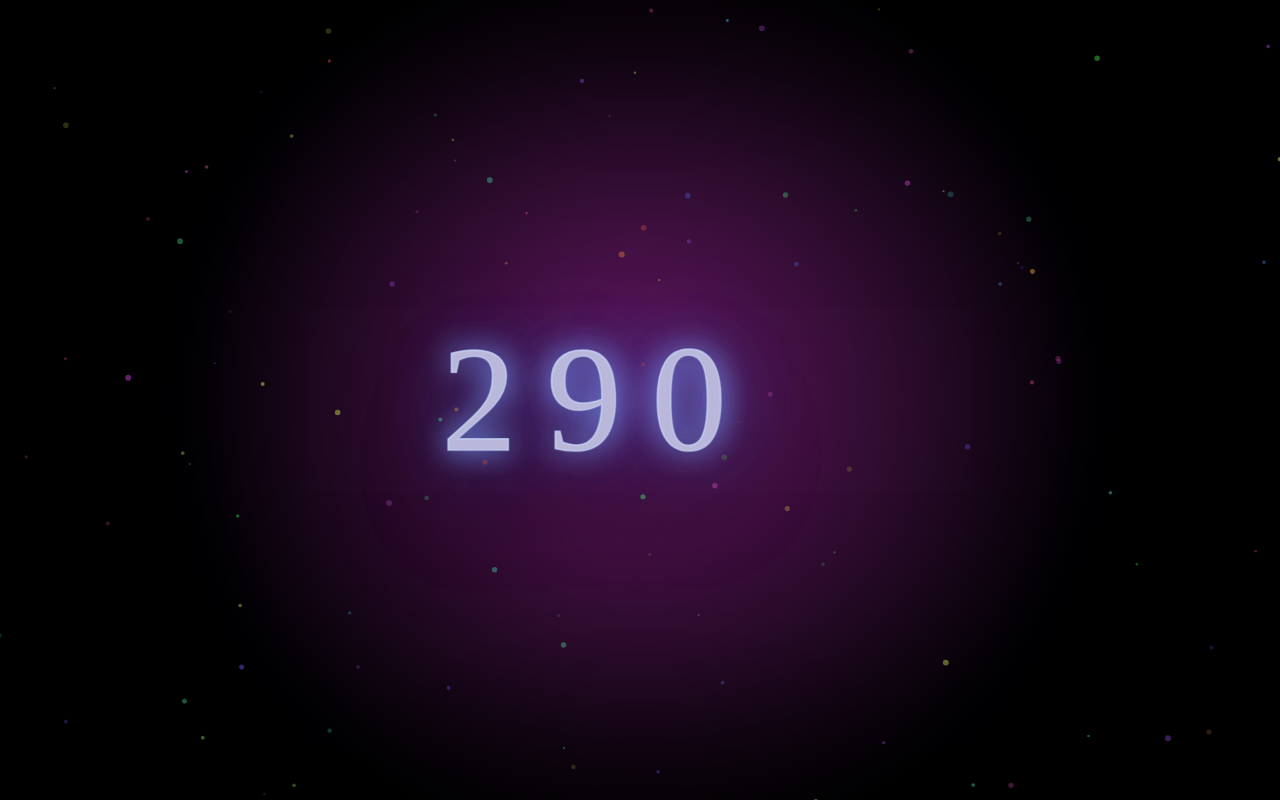
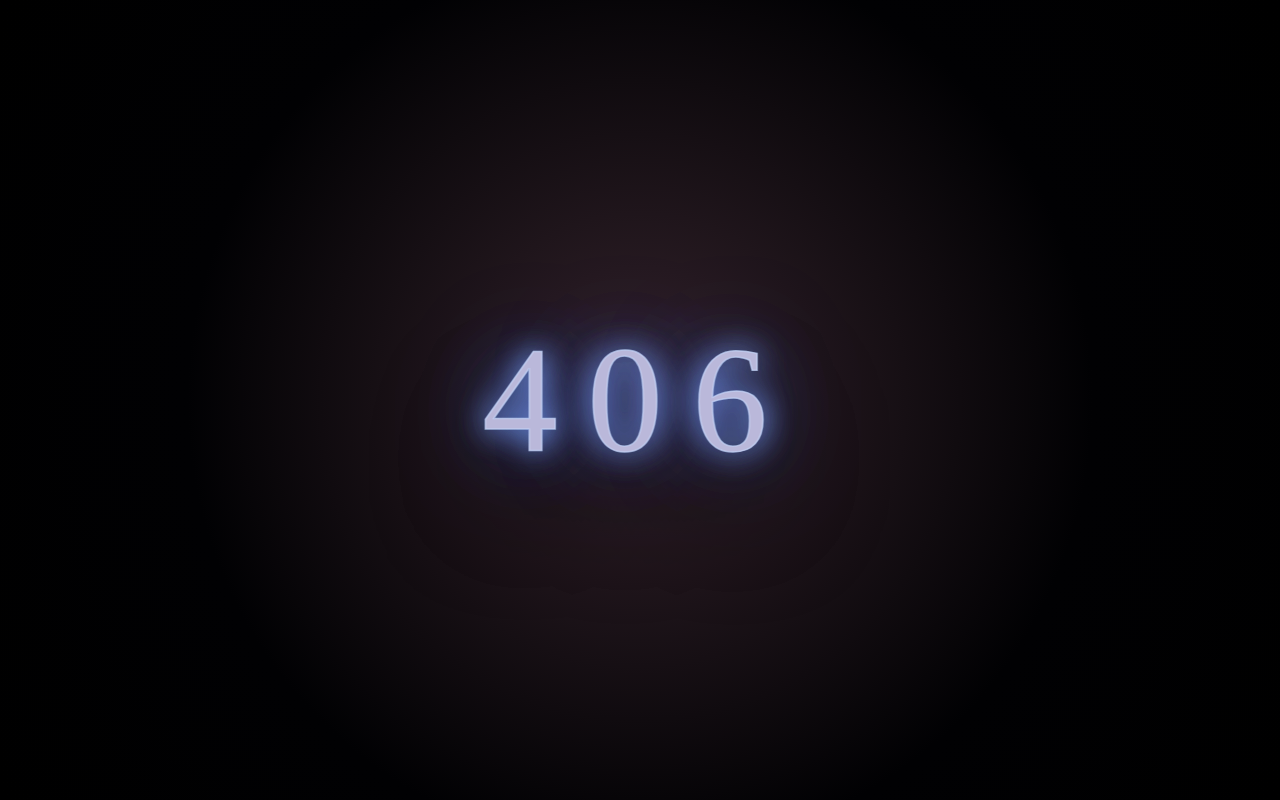
Before and after one commit to kominnga/newyear-2026-animation-2, a plain HTML site: page index.html in a window 1280 px wide. Drawn offline with Linux system fonts and the light colour scheme.

Commit message:
Update index.html

```diff
--- a/index.html
+++ b/index.html
@@ -2,20 +2,21 @@
 <html lang="ja">
 <head>
 <meta charset="UTF-8">
-<title>NEW YEAR 2026 — FULL MAX EFFECT</title>
+<title>NEW YEAR 2026 — ULTIMATE 3D LIGHT SHOW</title>
 <meta name="viewport" content="width=device-width, initial-scale=1">
 <style>
-html,body{margin:0;width:100%;height:100%;overflow:hidden;background:#000;perspective:4000px;font-family:"Yu Mincho","Hiragino Mincho ProN",serif;}
-#bg{position:absolute; inset:0; background:#000; transition:filter .2s ease, transform .2s ease;}
-#flash{position:absolute; inset:0; background:#dfe9ff; opacity:0; pointer-events:none; mix-blend-mode:screen;}
-#vignette{position:absolute; inset:0; pointer-events:none; box-shadow:inset 0 0 400px rgba(0,0,0,.95);}
-#stage{position:absolute; inset:0; transform-style:preserve-3d;}
-.num{position:absolute; top:50%; left:50%; font-size:150px; letter-spacing:.2em;color:#f8fbff; transform-style:preserve-3d; -webkit-text-stroke:1.5px rgba(200,220,255,.55); text-shadow:0 0 30px rgba(120,160,255,.8),0 0 90px rgba(80,120,255,.6),0 50px 120px rgba(0,0,0,.95);}
+html,body{margin:0;width:100%;height:100%;overflow:hidden;background:#000;perspective:5000px;font-family:"Yu Mincho","Hiragino Mincho ProN",serif;}
+#bg{position:absolute;inset:0;background:radial-gradient(circle at center,#0c0c20 0%,#010103 60%,#000 100%);transition:filter .2s ease, transform .2s ease;}
+#flash{position:absolute;inset:0;background:#fff;opacity:0;pointer-events:none;mix-blend-mode:screen;}
+#stage{position:absolute;inset:0;transform-style:preserve-3d;}
+.num{position:absolute;top:50%;left:50%;font-size:150px;letter-spacing:.2em;color:#f8fbff;transform-style:preserve-3d;
+  -webkit-text-stroke:1.5px rgba(200,220,255,.55);
+  text-shadow:0 0 30px rgba(120,160,255,.8),0 0 90px rgba(80,120,255,.6),0 50px 120px rgba(0,0,0,.95);}
 .red{color:#ff6a6a;opacity:.45;}
 .blue{color:#6ab6ff;opacity:.45;}
-#message{position:absolute; top:50%; left:50%; transform:translate(-50%,-50%); font-size:48px; letter-spacing:.15em; color:#f8fbff; opacity:0; white-space:nowrap;}
-.char{display:inline-block; transform-style:preserve-3d;}
-canvas{position:absolute; inset:0; pointer-events:none; z-index:10;}
+#message{position:absolute;top:50%;left:50%;transform:translate(-50%,-50%);font-size:64px;letter-spacing:.15em;color:#f8fbff;opacity:0;white-space:nowrap;}
+.char{display:inline-block;transform-style:preserve-3d;}
+canvas{position:absolute;inset:0;pointer-events:none;z-index:10;}
 </style>
 </head>
 <body>
@@ -28,7 +29,6 @@ canvas{position:absolute; inset:0; pointer-events:none; z-index:10;}
   <div class="num blue">1</div>
 </div>
 <div id="message"></div>
-<div id="vignette"></div>
 
 <script>
 const nums=document.querySelectorAll(".num");
@@ -39,112 +39,80 @@ const canvas=document.getElementById("effects");
 const ctx=canvas.getContext("2d");
 let W=canvas.width=window.innerWidth,H=canvas.height=window.innerHeight;
 
-// ========== physics & state ==========
-let y=-360, vy=0, z=0, vz=0, rotZ=0, rotZVel=0, shakePower=0, frame=0;
-let finished=false, alignFront=false, coreDrop=false, ended=false, prevVal=0;
+/* state */
+let frame=0,y=-360,vy=0,z=0,vz=0,rotZ=0,rotZVel=0,shakePower=0,hShake=0;
+let finished=false,alignFront=false,coreDrop=false,prevVal=0;
 const max=2026;
-let messageExploded=false, particles=[], lightRays=[], textParticles=[], outlineRays=[], bgParticles=[];
-let showBlessEffect=false;
-let cameraShakeX=0, cameraShakeY=0;
-let finalRotateY=0;
+let messageExploded=false;
+let particles=[],lightRays=[],textParticles=[],outlineRays=[],petals=[];
+let sunsetProgress=0;
 
-// ========== helpers ==========
+/* flash & bg helpers */
 const blueFlash=()=>{flash.style.opacity=1; setTimeout(()=>flash.style.opacity=0,120);};
-const distortBG=()=>{bg.classList.add("distort"); setTimeout(()=>bg.classList.remove("distort"),180);};
+const distortBG=()=>{bg.classList.add("bg-distort"); setTimeout(()=>bg.classList.remove("bg-distort"),180);};
 
-// ========== Particle Classes ==========
+/* particle classes */
 class Particle{constructor(x,y,z,vx,vy,vz,color,size){this.x=x;this.y=y;this.z=z;this.vx=vx;this.vy=vy;this.vz=vz;this.color=color;this.size=size;this.alpha=1;}
-update(){this.vy+=0.7; this.vx*=0.98; this.vz*=0.98; this.x+=this.vx; this.y+=this.vy; this.z+=this.vz; this.alpha*=0.96;}
-draw(ctx){ctx.globalAlpha=this.alpha; ctx.fillStyle=this.color; ctx.beginPath(); ctx.arc(this.x+W/2,this.y+H/2,this.size,0,Math.PI*2); ctx.fill(); ctx.globalAlpha=1;}}
+update(){this.vy+=0.7;this.vx*=0.98;this.vz*=0.98;this.x+=this.vx;this.y+=this.vy;this.z+=this.vz;this.alpha*=0.96;}
+draw(ctx){ctx.globalAlpha=this.alpha;ctx.fillStyle=this.color;ctx.beginPath();ctx.arc(this.x+W/2,this.y+H/2,this.size,0,Math.PI*2);ctx.fill();ctx.globalAlpha=1;}}
+class LightRay{constructor(x,y,dx,dy,color,lifetime){this.x=x;this.y=y;this.dx=dx;this.dy=dy;this.color=color;this.life=lifetime;this.maxLife=lifetime;}
+update(){this.x+=this.dx;this.y+=this.dy;this.dx*=0.92;this.dy*=0.92;this.dy+=0.2;this.life--;}
+draw(ctx){ctx.strokeStyle=`rgba(255,255,255,${this.life/this.maxLife})`;ctx.lineWidth=2;ctx.shadowBlur=12;ctx.shadowColor=this.color;ctx.beginPath();ctx.moveTo(this.x,this.y);ctx.lineTo(this.x-this.dx*2,this.y-this.dy*2);ctx.stroke();}}
+class OutlineRay{constructor(path,color,lifetime){this.path=path;this.color=color;this.life=lifetime;this.maxLife=lifetime;}
+update(){this.life--; if(this.life<0)this.life=0;}
+draw(ctx){ctx.strokeStyle=`rgba(255,255,255,${this.life/this.maxLife})`;ctx.lineWidth=3;ctx.shadowBlur=20;ctx.shadowColor=this.color;ctx.beginPath();for(let i=0;i<this.path.length-1;i++){ctx.moveTo(this.path[i][0]+W/2,this.path[i][1]+H/2);ctx.lineTo(this.path[i+1][0]+W/2,this.path[i+1][1]+H/2);}ctx.stroke();}}
+class PetalObj{constructor(){this.x=(Math.random()-.5)*W*1.5;this.y=-50;this.vx=(Math.random()-.5)*2;this.vy=Math.random()*3+2;this.rot=Math.random()*Math.PI*2;this.rots=(Math.random()-.5)*0.1;this.size=8+Math.random()*8;this.color=`hsl(${330+Math.random()*20},80%,70%)`;}
+update(){this.x+=this.vx;this.y+=this.vy;this.rot+=this.rots;}
+draw(ctx){ctx.save();ctx.translate(this.x+W/2,this.y+H/2);ctx.rotate(this.rot);ctx.fillStyle=this.color;ctx.beginPath();ctx.moveTo(0,0);ctx.lineTo(this.size,0);ctx.lineTo(this.size/2,this.size/2);ctx.closePath();ctx.fill();ctx.restore();}}
 
-class LightRay{constructor(x,y,dx,dy,color,lifetime){this.x=x; this.y=y; this.dx=dx; this.dy=dy; this.color=color; this.life=lifetime; this.maxLife=lifetime;}
-update(){this.x+=this.dx; this.y+=this.dy; this.dx*=0.92; this.dy*=0.92; this.dy+=0.2; this.life--;}
-draw(ctx){ctx.strokeStyle=`rgba(255,255,255,${this.life/this.maxLife})`; ctx.lineWidth=2; ctx.shadowBlur=12; ctx.shadowColor=this.color; ctx.beginPath(); ctx.moveTo(this.x,this.y); ctx.lineTo(this.x-this.dx*2,this.y-this.dy*2); ctx.stroke();}}
+/* message */
+function showMessage(){if(messageExploded)return;messageExploded=true;
+const text="あけましておめでとうございます";message.innerHTML="";
+[...text].forEach(c=>{const s=document.createElement("span");s.textContent=c;s.className="char";message.appendChild(s);});
+message.style.opacity=1;setTimeout(explodeMessage,2000);createOutlineRays(text);}
+function createOutlineRays(text){let xOff=-text.length*18;[...text].forEach((c,i)=>{let path=[];for(let j=0;j<6;j++){path.push([xOff+i*36+j*4,Math.sin(j*0.5)*28]);}outlineRays.push(new OutlineRay(path,`hsl(${Math.random()*360},100%,80%)`,100));});}
+function explodeMessage(){document.querySelectorAll(".char").forEach(c=>{const x=(Math.random()-.5)*1600,y=(Math.random()-.5)*1400,z=(Math.random()-.5)*1600,r=4000+Math.random()*4000;c.style.transition="transform 1.6s cubic-bezier(.2,.8,.2,1),opacity 1.6s";c.style.transform=`translate3d(${x}px,${y}px,${z}px) rotateZ(${r}deg)`;c.style.opacity=0;
+for(let i=0;i<100;i++){textParticles.push(new Particle(x,y,z,(Math.random()-.5)*80,(Math.random()-.5)*80,(Math.random()-.5)*80,'hsl('+Math.random()*360+',100%,70%)',5));}
+for(let i=0;i<30;i++){lightRays.push(new LightRay(x,y,(Math.random()-.5)*20,(Math.random()-.5)*20,'hsl('+Math.random()*360+',100%,90%)',50));}});
+setTimeout(()=>{setTimeout(showBless,1200);},1600);}
+function showBless(){message.innerHTML="祝";const c=document.querySelector(".char");if(c){c.style.transition="transform .8s ease";c.style.transform="translate3d(0,0,0) scale(2)";}
+for(let i=0;i<300;i++){particles.push(new Particle((Math.random()-.5)*1600,(Math.random()-.5)*1200,0,(Math.random()-.5)*80,(Math.random()-.5)*80,(Math.random()-.5)*80,'hsl('+Math.random()*360+',100%,60%)',7));lightRays.push(new LightRay((Math.random()-.5)*1600,(Math.random()-.5)*1200,(Math.random()-.5)*40,(Math.random()-.5)*40,'white',60));}
+for(let i=0;i<200;i++){petals.push(new PetalObj());}}
 
-class OutlineRay{constructor(path,color,lifetime){this.path=path; this.color=color; this.life=lifetime; this.maxLife=lifetime;}
-update(){this.life--; if(this.life<0) this.life=0;}
-draw(ctx){ctx.strokeStyle=`rgba(255,255,255,${this.life/this.maxLife})`; ctx.lineWidth=3; ctx.shadowBlur=20; ctx.shadowColor=this.color; ctx.beginPath();
-for(let i=0;i<this.path.length-1;i++){ctx.moveTo(this.path[i][0]+W/2,this.path[i][1]+H/2); ctx.lineTo(this.path[i+1][0]+W/2,this.path[i+1][1]+H/2);} ctx.stroke();}}
+/* main loop */
+function loop(){
+frame++;const p=Math.min(1,frame/(60*25));const val=Math.min(max,Math.floor(p*max));nums.forEach(n=>n.textContent=val);
+if(val!==prevVal && val%100===0 && val<max){shakePower=50;hShake=30;blueFlash();distortBG();for(let i=0;i<100;i++){particles.push(new Particle((Math.random()-.5)*1600,(Math.random()-.5)*1200,-50+(Math.random()*120),(Math.random()-.5)*80,(Math.random()-.5)*80,(Math.random()-.5)*80,'hsl('+Math.random()*360+',100%,60%)',6));}}
+prevVal=val;
 
-// ========== Background Particle ==========
-class BGParticle{constructor(){this.x=(Math.random()-0.5)*W*2; this.y=(Math.random()-0.5)*H*2; this.vx=(Math.random()-0.5)*2; this.vy=(Math.random()-0.5)*2; this.alpha=Math.random()*0.4+0.2; this.size=Math.random()*2+1; this.color=`hsl(${Math.random()*360},50%,50%)`;}
-update(){this.x+=this.vx; this.y+=this.vy; if(this.x<-W) this.x=W; if(this.x>W) this.x=-W; if(this.y<-H)this.y=H; if(this.y>H)this.y=-H;}
-draw(ctx){ctx.globalAlpha=this.alpha; ctx.fillStyle=this.color; ctx.beginPath(); ctx.arc(this.x+W/2,this.y+H/2,this.size,0,Math.PI*2); ctx.fill(); ctx.globalAlpha=1;}}
-for(let i=0;i<400;i++){bgParticles.push(new BGParticle());}
+/* sunset dramatic */
+sunsetProgress=Math.min(1,p);let r1=Math.floor(12+sunsetProgress*200),g1=Math.floor(15+sunsetProgress*100),b1=Math.floor(32+sunsetProgress*60);
+bg.style.background=`radial-gradient(circle at center,rgb(${r1},${g1},${b1}) 0%,#010103 60%,#000 100%)`;
 
-// ========== Message & Explosion ==========
-function showMessage(){if(messageExploded) return; messageExploded=true;
-  const text="あけましておめでとうございます"; message.innerHTML="";
-  [...text].forEach(c=>{const s=document.createElement("span"); s.textContent=c; s.className="char"; message.appendChild(s);});
-  message.style.opacity=1; setTimeout(explodeMessage,2000); createOutlineRays(text);}
+/* physics */
+vy+=5;y+=vy;if(y>0){y=0;vy*=-0.45;if(Math.abs(vy)<2)vy=0;}
+vz+=4;z+=vz;if(z>0){z=0;vz*=-0.35;}
+if(p>=1&&!finished){finished=true;rotZVel=80;blueFlash();setTimeout(()=>alignFront=true,600);}
+if(finished&&!alignFront){rotZ+=rotZVel;rotZVel*=.78;}
+if(alignFront){rotZ*=.78;if(Math.abs(rotZ)<0.5){rotZ=0;alignFront=false;setTimeout(()=>{coreDrop=true;vy=120;},250);}}
+if(coreDrop&&y>=0){y=0;vy=-500;z=-600;coreDrop=false;blueFlash();setTimeout(showMessage,800);}
 
-function createOutlineRays(text){
-  let xOffset=-text.length*18; [...text].forEach((c,i)=>{let path=[]; for(let j=0;j<5;j++){path.push([xOffset+i*36+j*2,Math.sin(j*0.5)*20]);} outlineRays.push(new OutlineRay(path,'hsl('+Math.random()*360+',100%,80%)',80));});}
+/* shakes & transforms */
+shakePower*=0.85;hShake*=0.85;
+const sx=(Math.random()-.5)*shakePower+Math.sin(frame*0.5)*hShake;
+const sy=(Math.random()-.5)*shakePower;
+nums.forEach(n=>{n.style.transform=`translate(-50%,-50%) translate(${sx}px,${sy+y}px) translateZ(${z}px) rotateZ(${rotZ}deg)`;});
 
-function explodeMessage(){
-  document.querySelectorAll(".char").forEach(c=>{
-    const x=(Math.random()-.5)*1400; const y=(Math.random()-.5)*1200; const z=(Math.random()-.5)*1400;
-    const r=4000+Math.random()*4000;
-    c.style.transition="transform 1.5s cubic-bezier(.2,.8,.2,1), opacity 1.5s";
-    c.style.transform=`translate3d(${x}px,${y}px,${z}px) rotateZ(${r}deg)`; c.style.opacity=0;
-    for(let i=0;i<80;i++){textParticles.push(new Particle(x,y,z,(Math.random()-.5)*80,(Math.random()-.5)*80,(Math.random()-.5)*80,'hsl('+Math.random()*360+',100%,70%)',5));}
-    for(let i=0;i<20;i++){lightRays.push(new LightRay(x,y,(Math.random()-.5)*20,(Math.random()-.5)*20,'hsl('+Math.random()*360+',100%,90%)',45));}
-  });
-  setTimeout(()=>{setTimeout(showBless,1000);},1500);
-}
+/* draw */
+ctx.clearRect(0,0,W,H);
+[...particles,...textParticles].forEach((p,i)=>{p.update();p.draw(ctx);if(p.alpha<0.03){particles.splice(i,1);textParticles.splice(i,1);}});
+lightRays.forEach((l,i)=>{l.update();l.draw(ctx);if(l.life<0.1)lightRays.splice(i,1);});
+outlineRays.forEach((l,i)=>{l.update();l.draw(ctx);if(l.life<0.1)outlineRays.splice(i,1);});
+petals.forEach((p,i)=>{p.update();p.draw(ctx);if(p.y>H*1.5)petals.splice(i,1);});
 
-function showBless(){
-  message.innerHTML="祝"; const c=document.querySelector(".char"); c.style.transition="transform .8s cubic-bezier(.2,.8,.2,1)"; c.style.transform="translate3d(0,0,0) scale(2)";
-  showBlessEffect=true;
-  for(let i=0;i<500;i++){
-    const color='hsl('+Math.random()*360+',100%,60%)';
-    particles.push(new Particle((Math.random()-.5)*1600,(Math.random()-.5)*1200,0,(Math.random()-.5)*80,(Math.random()-.5)*80,(Math.random()-.5)*80,color,7));
-    lightRays.push(new LightRay((Math.random()-.5)*1600,(Math.random()-.5)*1200,(Math.random()-.5)*40,(Math.random()-.5)*40,color,50));
-  }
-}
-
-// ========== Main Loop ==========
-function loop(){
-  frame++; const p=Math.min(1,frame/(60*35)); const val=Math.min(max,Math.floor(p*max));
-  nums.forEach(n=>n.textContent=val);
-
-  if(val!==prevVal && val%100===0 && val<max){
-    shakePower=40; blueFlash(); distortBG();
-    for(let i=0;i<100;i++){particles.push(new Particle((Math.random()-.5)*1600,(Math.random()-.5)*1200,-50+(Math.random()*120),(Math.random()-.5)*80,(Math.random()-.5)*80,(Math.random()-.5)*80,'hsl('+Math.random()*360+',100%,60%)',6));}
-  }
-  prevVal=val;
-
-  bg.style.background=`radial-gradient(circle at center, hsl(${frame%360},60%,25%) 0%, #010103 60%, #000 100%)`;
-
-  vy+=5; y+=vy; if(y>0){y=0; vy*=-.45; if(Math.abs(vy)<2)vy=0;}
-  if(p>=1 && !finished){finished=true; rotZVel=60; vz=-200; blueFlash(); setTimeout(()=>alignFront=true,600);}
-  if(finished && !alignFront){rotZ+=rotZVel; rotZVel*=.78;}
-  vz+=4; z+=vz; if(z>0){z=0; vz*=-0.35;}
-  if(alignFront){rotZ*=0.78; if(Math.abs(rotZ)<0.5){rotZ=0; alignFront=false; setTimeout(()=>{coreDrop=true; vy=120;},250);}}
-  if(coreDrop && y>=0){y=0; vy=-400; z=-500; coreDrop=false; blueFlash(); setTimeout(showMessage,600);}
-
-  // reduced camera shake
-  const t=frame*0.1;
-  cameraShakeX=Math.sin(t)*shakePower*0.8 + Math.cos(t*1.3)*shakePower*0.6;
-  cameraShakeY=Math.cos(t*0.9)*shakePower*0.8 + Math.sin(t*1.1)*shakePower*0.6;
-  const sx=(Math.random()-.5)*shakePower+cameraShakeX; const sy=(Math.random()-.5)*shakePower+cameraShakeY;
-
-  // apply transform
-  nums.forEach(n=>{n.style.transform=`translate(-50%,-50%) translate(${sx}px,${sy+y}px) translateZ(${z}px) rotateY(${finalRotateY}deg) rotateZ(${rotZ}deg)`;});
-
-  // slowly rotate final 2026
-  if(finished && !showBlessEffect) finalRotateY+=2;
-
-  ctx.clearRect(0,0,W,H);
-  bgParticles.forEach(p=>{p.update(); p.draw(ctx);});
-  [...particles,...textParticles].forEach((p,i)=>{p.update();p.draw(ctx); if(p.alpha<0.03){particles.splice(i,1); textParticles.splice(i,1);}});
-  lightRays.forEach((l,i)=>{l.update();l.draw(ctx); if(l.life<0.1)lightRays.splice(i,1);});
-  outlineRays.forEach((l,i)=>{l.update();l.draw(ctx); if(l.life<0.1)outlineRays.splice(i,1);});
-
-  requestAnimationFrame(loop);
-}
+requestAnimationFrame(loop);}
 loop();
-window.addEventListener('resize',()=>{W=canvas.width=window.innerWidth; H=canvas.height=window.innerHeight;});
+window.addEventListener('resize',()=>{W=canvas.width=window.innerWidth;H=canvas.height=window.innerHeight;});
 </script>
 </body>
 </html>
```
